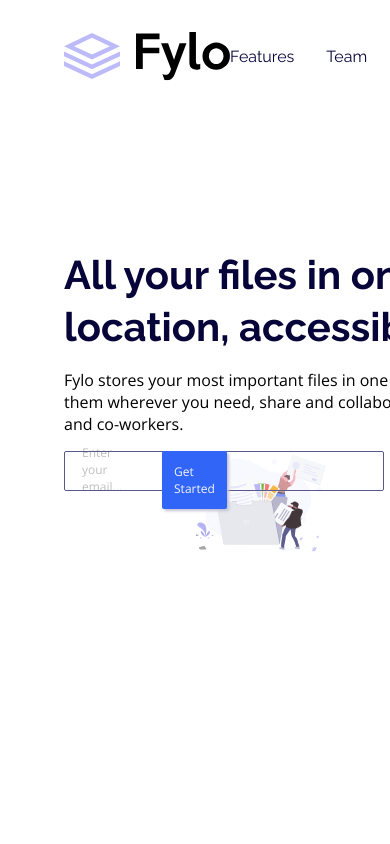
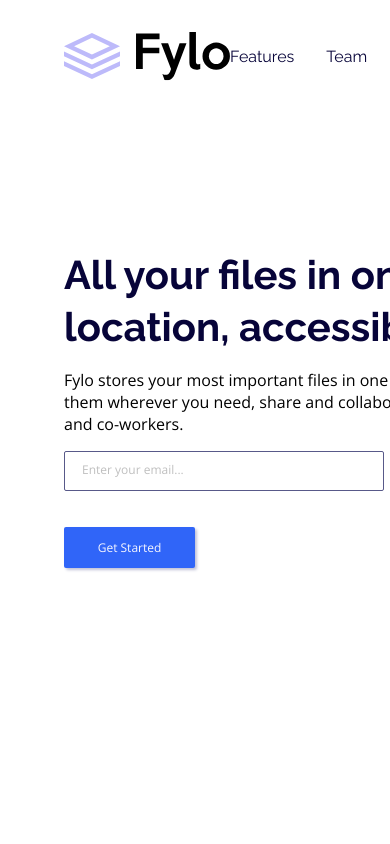
Before and after one commit to hrk-berserker27/Fylo-landing-page-with-two-column-layout, a Next.js app: page / in a window 390 px wide. Shown: the top 844 px of the page. Built offline with nearby package versions, Linux system fonts and the light colour scheme.

Commit message:
Added some mobile design

```diff
--- a/components/Landing.js
+++ b/components/Landing.js
@@ -43,7 +43,7 @@ export default function Landing() {
               Enter your email...
               <input type="email" />
             </label>
-            <label className="font-family-2 light-grayish-blue label-2 box-shadow">
+            <label className="font-family-2 light-grayish-blue label-2 box-shadow sm-f">
               Get Started
               <input type="submit" />
             </label>
--- a/styles/styles.scss
+++ b/styles/styles.scss
@@ -63,6 +63,11 @@ nav {
     padding-bottom: 3em;
     padding-left: 4em;
     padding-right: 4em;
+
+    @media screen and (max-width: 1000px) {
+        flex-direction: column;
+        width: 100vw;
+    }
 }
 
 .landing {
@@ -171,6 +176,28 @@ input[type="submit"] {
 
     }
 }
+
+.form-container {
+    form {
+        @media screen and (max-width: 1000px) {
+            width: 100%;
+            display: flex;
+            flex-direction: column;
+            align-items: center;
+            justify-content: center;
+
+            label {
+                width: 100%;
+            }
+
+            .sm-f {
+                width: 100%;
+            }
+        }
+
+    }
+}
+
 
 .box-shadow {
     box-shadow: 2px 2px 3px hsl(238, 22%, 80%);
```
